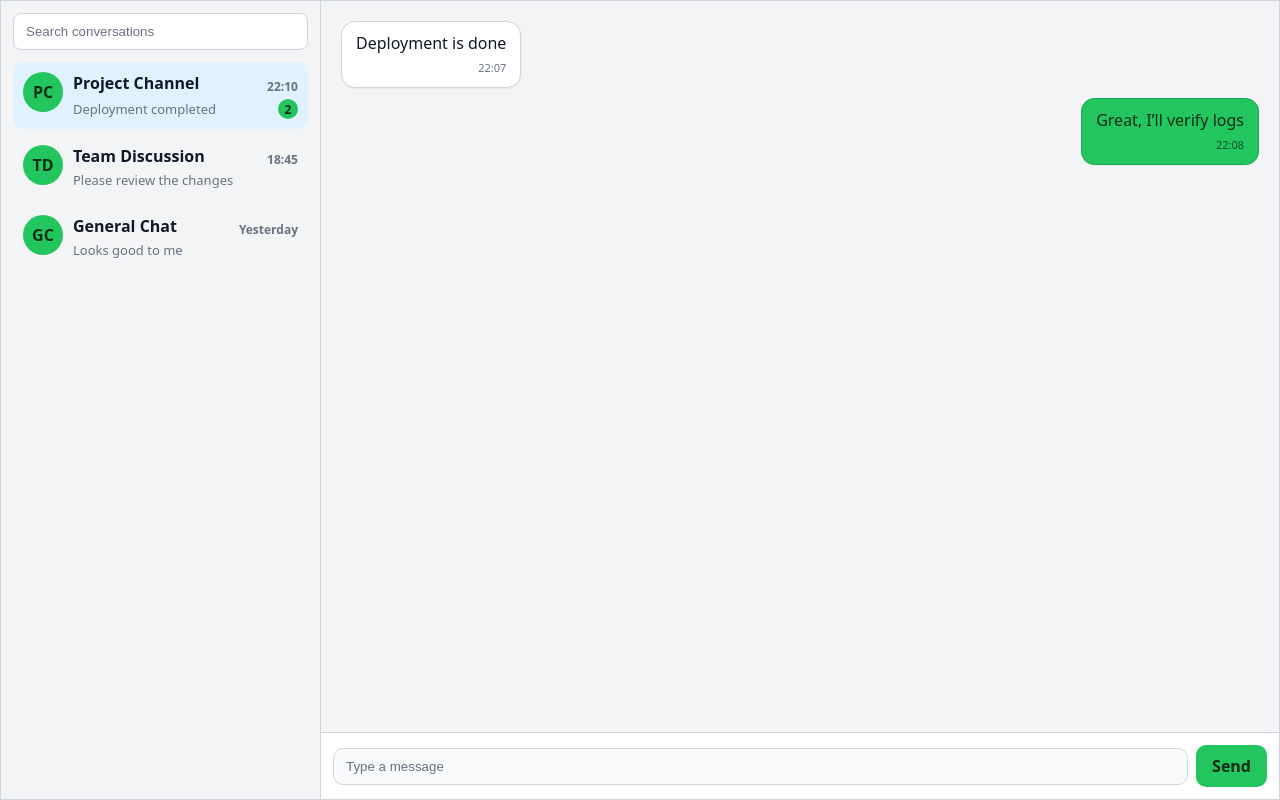
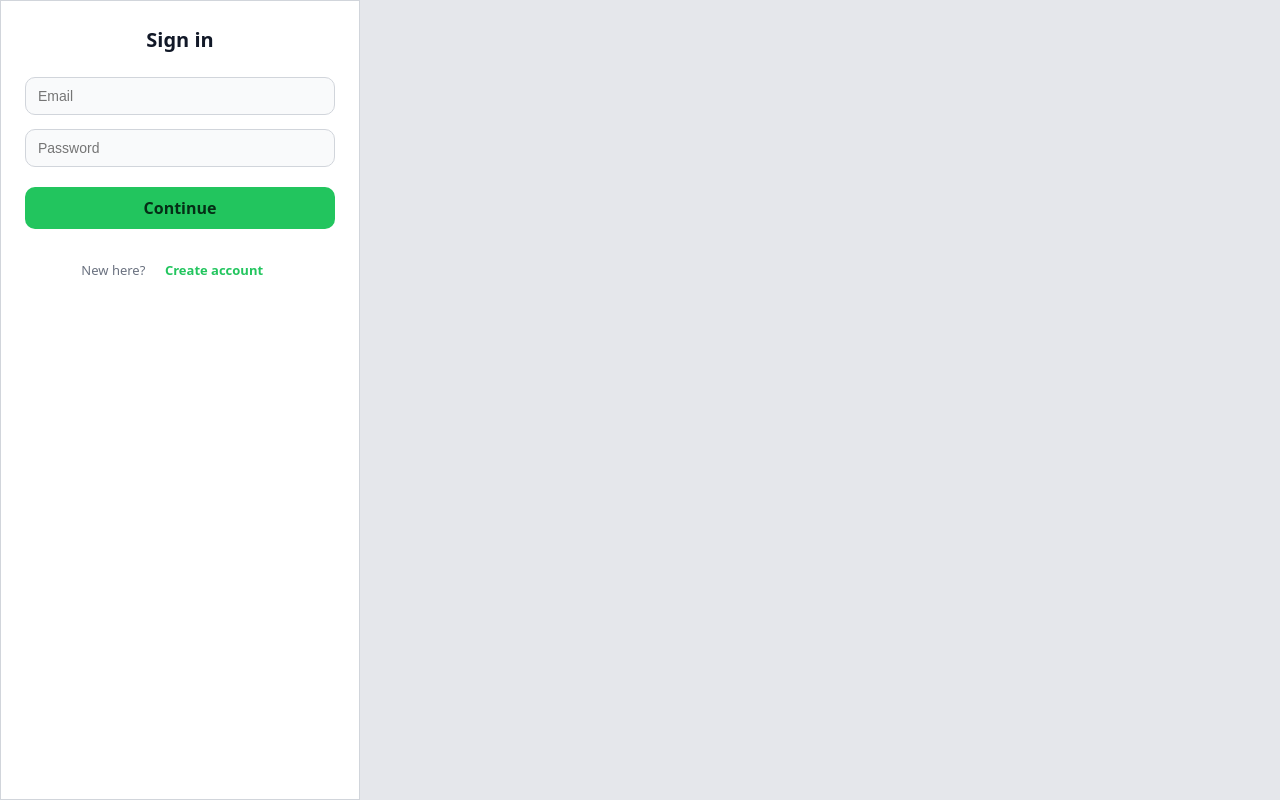
Before and after one commit to shahdarshil123/chat-app, a React (Vite) app in the folder client/: page / in a window 1280 px wide. Built offline with nearby package versions, Linux system fonts and the light colour scheme.

Commit message:
logout button added

```diff
--- a/client/src/App.jsx
+++ b/client/src/App.jsx
@@ -1,6 +1,18 @@
+import { useState } from "react";
+import LoginPanel from "./components/LoginPanel";
 import ChatLayout from "./components/ChatLayout";
 import "./styles/chat.css";
 
 export default function App() {
-  return <ChatLayout />;
+  const [isAuthenticated, setIsAuthenticated] = useState(false);
+
+  return (
+    <div className="app-root">
+      {!isAuthenticated ? (
+        <LoginPanel onLogin={() => setIsAuthenticated(true)} />
+      ) : (
+        <ChatLayout onLogout={() => setIsAuthenticated(false)} />
+      )}
+    </div>
+  );
 }
--- a/client/src/components/ChatLayout.jsx
+++ b/client/src/components/ChatLayout.jsx
@@ -1,116 +1,148 @@
-import { useMemo, useState } from "react";
-import ConversationList from "./ConversationList";
-import ConversationHeader from "./ConversationHeader";
-import MessageFeed from "./MessageFeed";
-import MessageInput from "./MessageInput";
+import { useState } from "react";
 
-const conversationsSeed = [
+export default function ChatLayout({ onLogout }) {
+  // -----------------------------
+  // Conversations
+  // -----------------------------
+  const [conversations] = useState([
     {
-        id: "1",
-        title: "Project Channel",
+      id: 1,
+      name: "Project Channel",
+      avatar: "PC",
       lastMessage: "Deployment completed",
-        lastTime: "22:10",
+      time: "22:10",
       unread: 2,
-        avatar: "PC",
     },
     {
-        id: "2",
-        title: "Team Discussion",
+      id: 2,
+      name: "Team Discussion",
+      avatar: "TD",
       lastMessage: "Please review the changes",
-        lastTime: "18:45",
+      time: "18:45",
       unread: 0,
-        avatar: "TD",
     },
     {
-        id: "3",
-        title: "General Chat",
+      id: 3,
+      name: "General Chat",
+      avatar: "GC",
       lastMessage: "Looks good to me",
-        lastTime: "Yesterday",
+      time: "Yesterday",
       unread: 0,
-        avatar: "GC",
     },
-];
+  ]);
 
-const messagesSeed = {
-    "1": [
-        { id: 1, fromSelf: false, text: "Deployment is done", time: "22:07" },
-        { id: 2, fromSelf: true, text: "Great, I’ll verify logs", time: "22:08" },
+  // -----------------------------
+  // Messages per conversation
+  // -----------------------------
+  const [messages] = useState({
+    1: [
+      { id: 1, text: "Deployment is done", from: "other", time: "22:07" },
+      { id: 2, text: "Great, I’ll verify logs", from: "self", time: "22:08" },
     ],
-    "2": [
-        { id: 1, fromSelf: false, text: "Please review the changes", time: "18:45" },
+    2: [
+      {
+        id: 1,
+        text: "Please review the changes",
+        from: "other",
+        time: "18:45",
+      },
     ],
-    "3": [
-        { id: 1, fromSelf: true, text: "Looks good to me", time: "Yesterday" },
+    3: [
+      {
+        id: 1,
+        text: "Looks good to me",
+        from: "other",
+        time: "Yesterday",
+      },
     ],
-};
-
-export default function ChatLayout() {
-    const [conversations, setConversations] = useState(conversationsSeed);
-    const [activeId, setActiveId] = useState(conversationsSeed[0].id);
-    const [search, setSearch] = useState("");
-    const [messages, setMessages] = useState(messagesSeed);
-
-    const activeConversation = useMemo(
-        () => {
-            conversations.find(c => c.id === activeId),
-                [conversations, activeId];
-        }
-    );
-
-    const filteredConversations = useMemo(() => {
-        if (!search) return conversations;
-        return conversations.filter(c =>
-            c.title.toLowerCase().includes(search.toLowerCase())
-        );
-    }, [search, conversations]);
-
-    function sendMessage(text) {
-        if (!text.trim()) return;
-
-        const time = new Date().toLocaleTimeString([], {
-            hour: "2-digit",
-            minute: "2-digit",
   });
 
-        setMessages(prev => ({
-            ...prev,
-            [activeId]: [
-                ...(prev[activeId] || []),
-                { id: Date.now(), fromSelf: true, text, time },
-            ],
-        }));
+  // -----------------------------
+  // Active conversation
+  // -----------------------------
+  const [activeId, setActiveId] = useState(conversations[0].id);
 
-        setConversations(prev =>
-            prev.map(c =>
-                c.id === activeId
-                    ? { ...c, lastMessage: text, lastTime: time, unread: 0 }
-                    : c
-            )
-        );
-    }
+  const activeMessages = messages[activeId] || [];
 
+  // -----------------------------
+  // Render
+  // -----------------------------
   return (
     <div className="chat-app">
+      {/* ================= Sidebar ================= */}
       <aside className="sidebar">
+        {/* Search */}
         <input
           className="search"
           placeholder="Search conversations"
-                    value={search}
-                    onChange={e => setSearch(e.target.value)}
         />
 
-                <ConversationList
-                    conversations={filteredConversations}
-                    activeId={activeId}
-                    onSelect={setActiveId}
-                />
+        {/* Conversation List */}
+        <div className="conversation-list">
+          {conversations.map((c) => (
+            <button
+              key={c.id}
+              className={`conversation ${
+                activeId === c.id ? "active" : ""
+              }`}
+              onClick={() => setActiveId(c.id)}
+            >
+              <div className="avatar">{c.avatar}</div>
+
+              <div className="meta">
+                <div className="top">
+                  <span>{c.name}</span>
+                  <span className="time">{c.time}</span>
+                </div>
+
+                <div className="bottom">
+                  <span className="preview">{c.lastMessage}</span>
+                  {c.unread > 0 && (
+                    <span className="badge">{c.unread}</span>
+                  )}
+                </div>
+              </div>
+            </button>
+          ))}
+        </div>
+
+        {/* Logout */}
+        <div className="sidebar-footer">
+          <button className="logout-button" onClick={onLogout}>
+            Logout
+          </button>
+        </div>
       </aside>
 
-            <section className="main">
-                <ConversationHeader conversation={activeConversation} />
-                <MessageFeed messages={messages[activeId] || []} />
-                <MessageInput onSend={sendMessage} />
-            </section>
+      {/* ================= Main Chat ================= */}
+      <main className="main">
+        {/* Messages */}
+        <div className="messages">
+          {activeMessages.length === 0 ? (
+            <div style={{ color: "#6b7280" }}>No messages yet</div>
+          ) : (
+            activeMessages.map((m) => (
+              <div
+                key={m.id}
+                className={`message-row ${
+                  m.from === "self" ? "self" : "other"
+                }`}
+              >
+                <div className="message">
+                  <span>{m.text}</span>
+                  <div className="time">{m.time}</div>
+                </div>
+              </div>
+            ))
+          )}
+        </div>
+
+        {/* Input */}
+        <div className="input-bar">
+          <input placeholder="Type a message" />
+          <button>Send</button>
+        </div>
+      </main>
     </div>
   );
 }
--- /dev/null
+++ b/client/src/components/LoginPanel.jsx
@@ -0,0 +1,30 @@
+export default function LoginPanel({ onLogin }) {
+    return (
+        <div className="login-container">
+            <div className="login-card">
+                <h2 className="login-title">Sign in</h2>
+
+                <input
+                    className="login-input"
+                    placeholder="Email"
+                    type="email"
+                />
+
+                <input
+                    className="login-input"
+                    placeholder="Password"
+                    type="password"
+                />
+
+                <button className="login-button" onClick={onLogin}>
+                    Continue
+                </button>
+
+                <div className="login-footer">
+                    <span>New here?</span>
+                    <button className="link-button">Create account</button>
+                </div>
+            </div>
+        </div>
+    );
+}
--- a/client/src/styles/chat.css
+++ b/client/src/styles/chat.css
@@ -330,3 +330,130 @@ body,
   background: rgba(0, 0, 0, 0.2);
   border-radius: 3px;
 }
+
+/* ================================
+   Login Panel
+================================ */
+
+.app-root {
+  height: 100vh;
+  width: 100vw;
+}
+
+/* Full-screen container */
+.login-container {
+  height: 100%;
+  width: 100%;
+  display: flex;
+  align-items: center;
+  justify-content: center;
+  background: var(--app-bg);
+}
+
+/* Card */
+.login-card {
+  width: 360px;
+  background: #ffffff;
+  border: 1px solid var(--border);
+  border-radius: 14px;
+  padding: 24px;
+  box-shadow: 0 10px 30px rgba(0,0,0,0.08);
+  display: flex;
+  flex-direction: column;
+  gap: 14px;
+}
+
+.login-title {
+  margin: 0 0 8px;
+  font-size: 20px;
+  font-weight: 600;
+  text-align: center;
+}
+
+/* Inputs */
+.login-input {
+  padding: 10px 12px;
+  border-radius: 10px;
+  border: 1px solid var(--border);
+  background: #f9fafb;
+  font-size: 14px;
+}
+
+.login-input:focus {
+  outline: none;
+  border-color: var(--accent);
+}
+
+/* Button */
+.login-button {
+  margin-top: 6px;
+  padding: 10px;
+  border-radius: 10px;
+  border: none;
+  background: var(--accent);
+  color: #052e16;
+  font-weight: 600;
+  cursor: pointer;
+}
+
+.login-button:hover {
+  background: #16a34a;
+}
+
+/* Footer */
+.login-footer {
+  margin-top: 10px;
+  text-align: center;
+  font-size: 13px;
+  color: var(--text-muted);
+}
+
+.link-button {
+  background: none;
+  border: none;
+  color: var(--accent);
+  cursor: pointer;
+  margin-left: 4px;
+  font-weight: 600;
+}
+
+.login-container {
+  display: grid;
+  grid-template-columns: 420px 1fr;
+}
+
+.login-card {
+  height: 100%;
+  border-radius: 0;
+  box-shadow: none;
+}
+
+
+/* Push footer to bottom */
+.sidebar {
+  display: flex;
+  flex-direction: column;
+}
+
+/* Footer container */
+.sidebar-footer {
+  margin-top: auto; /* ⭐ pushes it to the bottom */
+  padding-top: 12px;
+  border-top: 1px solid var(--border);
+}
+
+.logout-button {
+  width: 100%;
+  padding: 10px;
+  border-radius: 10px;
+  border: 1px solid var(--border);
+  background: #ffffff;
+  color: #b91c1c;
+  font-weight: 600;
+  cursor: pointer;
+  transition: background 0.15s ease;
+}
+
+.logout-button:hover {
+  background: #fee2e2;
+}
```
Lines whose indentation alone changed are shown as unchanged.
